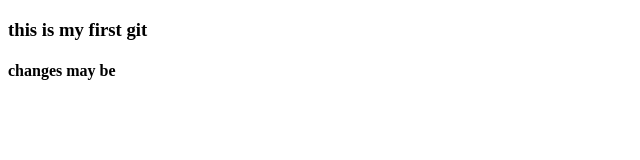
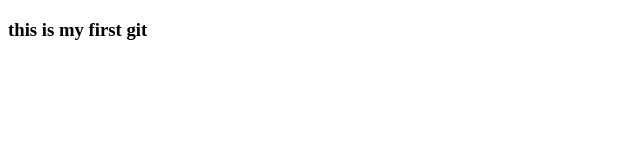
Before and after one commit to Saidunaidu/52r-sa, a plain HTML site: page index.html in a window 1280 px wide. Shown: the full height of the page, 0-640 px from the left. Drawn offline with Linux system fonts and the light colour scheme.

Commit message:
Update index.html

```diff
--- a/index.html
+++ b/index.html
@@ -7,6 +7,5 @@
 </head>
 <body>
     <h3>this is my first git</h3>
-    <h4>changes may be</h4>
 </body>
 </html>
```
